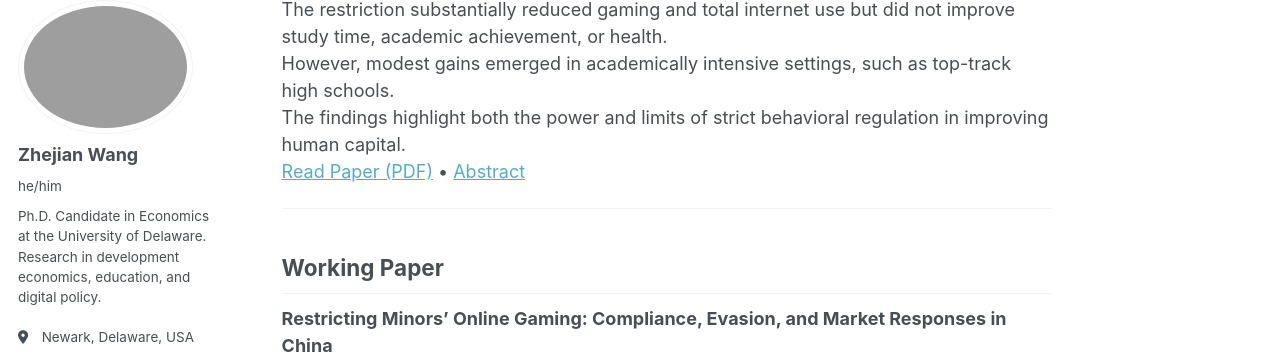
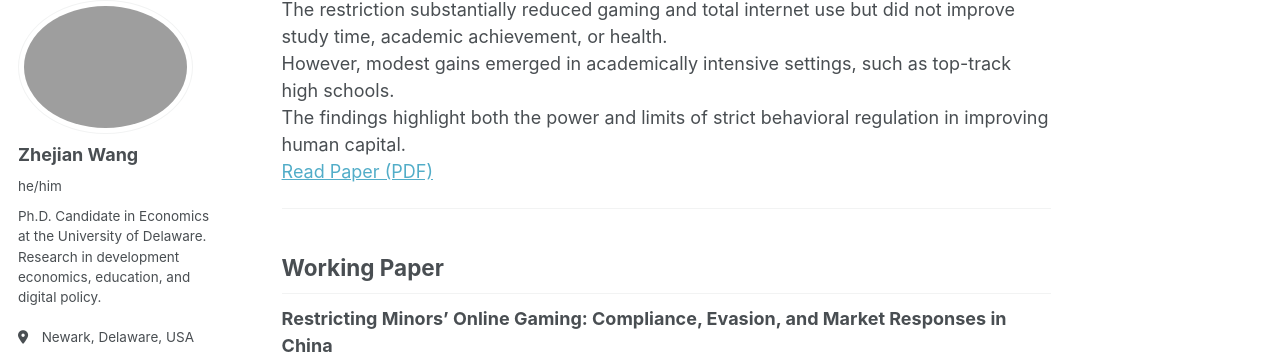
Before and after one commit to zhejianw/zhejianw.github.io, a Jekyll site: the page built from _pages/research.md, in a window 1280 px wide and 900 px high, scrolled down 408 px. Shown: the part 99-453 px from the top of the window. Built offline with Jekyll 4.4.1, drawn with Linux system fonts in a browser that asks for light colours; a script that is not in the unit is left out.

Commit message:
Update research.md

```diff
--- a/_pages/research.md
+++ b/_pages/research.md
@@ -15,7 +15,7 @@
 The restriction substantially reduced gaming and total internet use but did not improve study time, academic achievement, or health.
 However, modest gains emerged in academically intensive settings, such as top-track high schools.
 The findings highlight both the power and limits of strict behavioral regulation in improving human capital.
-[Read Paper (PDF)](/files/JMP.pdf) • [Abstract](/files/JMP_Abstract.pdf)
+[Read Paper (PDF)](/files/JMP.pdf)
 
 ---
 
@@ -27,7 +27,7 @@
 Using a self-constructed dataset of mobile game downloads, revenues, and activity—collected through automated web scraping and Python processing—I show that youth-oriented games suffered sharp declines in engagement, while adult games adjusted through content shifts and marketing strategies.
 Event-study and difference-in-differences results reveal that gameplay concentrated on permitted weekends, reflecting behavioral adaptation under algorithmic enforcement.
 The study illustrates how large-scale data and automation can enhance empirical research on technology regulation.
-[Draft (PDF)](/files/OnlineGaming_Market.pdf)
+[Draft (PDF)](/files/chapter2.pdf)
 
 ---
 
```
